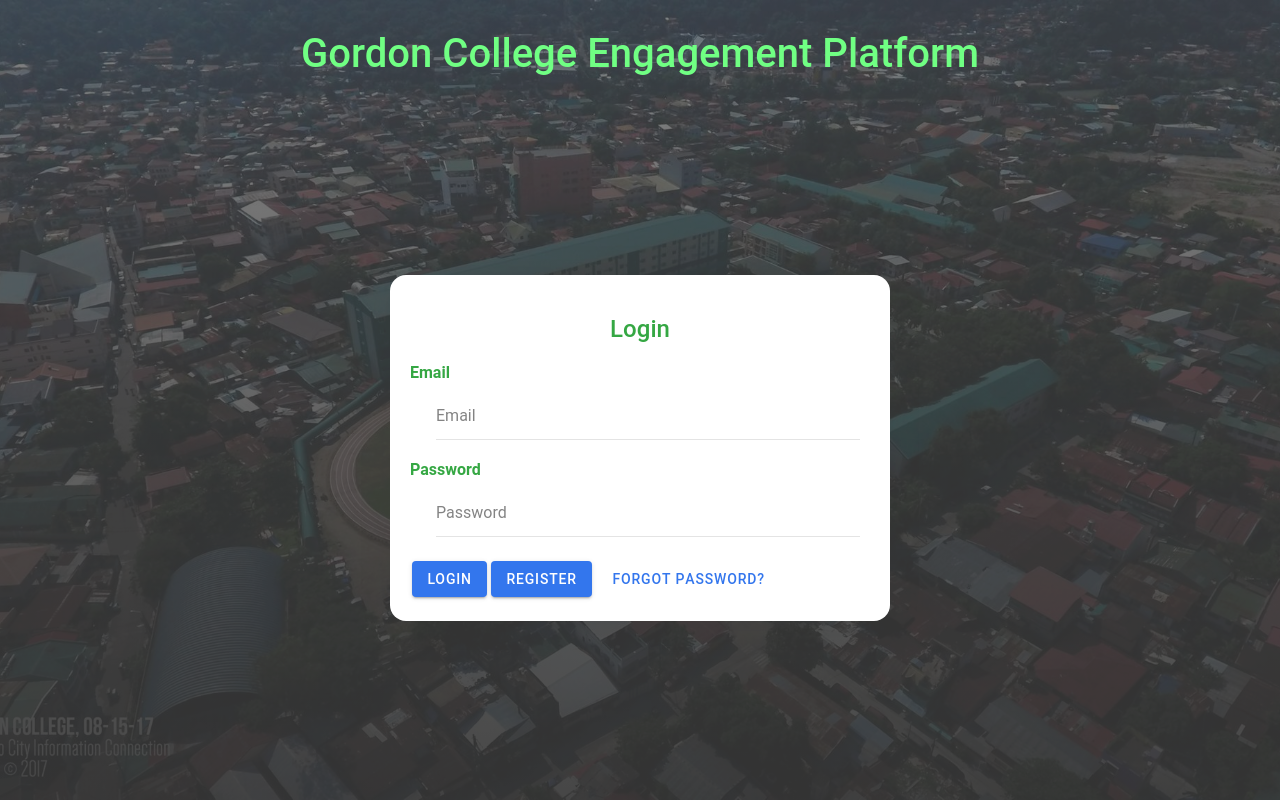
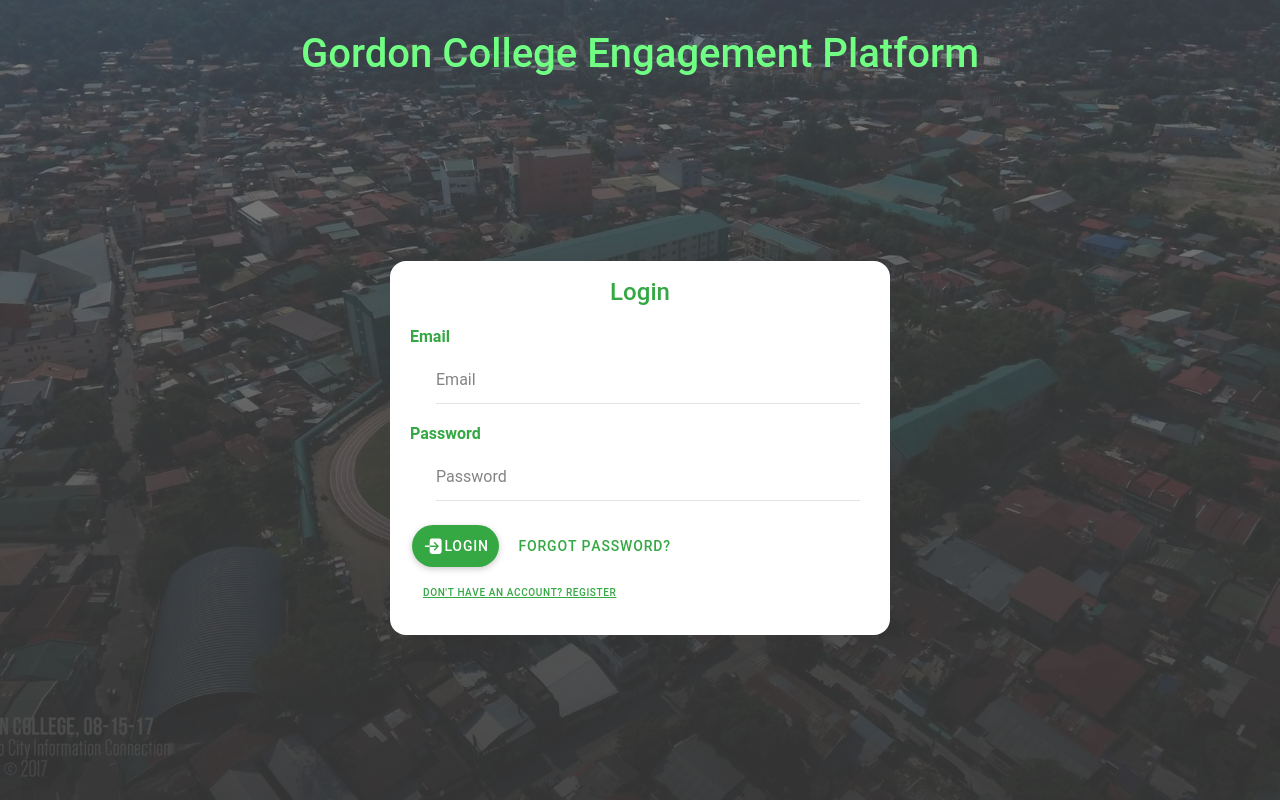
Before and after one commit to senryokuu/gcep, a React (Vite) app: page /login in a window 1280 px wide. Built offline with nearby package versions, Linux system fonts and the light colour scheme; no server answers.

Commit message:
can pick account type on register, further improvement for login and register frontend

```diff
--- a/src/App.css
+++ b/src/App.css
@@ -6,7 +6,7 @@
       --background: none;
       background:
       linear-gradient(rgba(0, 0, 0, 0.6), rgba(0, 0, 0, 0.9)),
-      url('../public/assets/birdseye.jpg') center / cover no-repeat fixed;
+      url('/assets/birdseye.jpg') center / cover no-repeat fixed;
       background-size: cover;
       background-position: bottom;
       background-repeat: no-repeat;
@@ -14,7 +14,7 @@
       opacity: 0.8;
 }
 
-ion-label {
+.logregtxt {
       font-weight: bold;
       color: var(--ion-color-gc);
 }
@@ -32,6 +32,7 @@ ion-item {
       cursor: pointer;
       transition: transform 0.2s ease, opacity 0.2s ease;
       --ripple-color: var(--ion-color-primary);
+      margin-top: -25px;
 }
 
 .back-icon:hover {
@@ -95,7 +96,39 @@ ion-tab-button ion-icon {
       text-align: center;
       font-size: 1.5rem; /* Makes the title bigger */
       color: var(--ion-color-gc);
+      margin-top: -3px;
       margin-bottom: 20px;
+}
+
+.logbtn {
+      --background: var(--ion-color-gc);
+      --padding-top: 10px;
+      --padding-bottom: 10px;
+      --box-shadow: 0 2px 6px 0 rgb(0, 0, 0, 0.25);
+}
+
+.divregbtn {
+      display: flex;
+      justify-self: flex-end;
+}
+
+.regbtn {
+      --background: var(--ion-color-gc);
+      --padding-top: 10px;
+      --padding-bottom: 10px;
+      --box-shadow: 0 2px 6px 0 rgb(0, 0, 0, 0.25);
+}
+
+.forgotbtn {
+      --color: var(--ion-color-gc);
+      --hover-color: black;
+      font-size: 14px;
+}
+
+.toregbtn {
+      color: var(--ion-color-gc);
+      font-size: 10px;
+      text-decoration: underline;
 }
 
 @media (max-width: 720px) {
--- a/src/Login.tsx
+++ b/src/Login.tsx
@@ -1,8 +1,10 @@
-import { IonLabel, IonButton, IonContent, IonHeader, IonInput, IonItem, IonPage, IonTitle, IonToast, IonToolbar } from '@ionic/react';
+import { IonLabel, IonButton, IonContent, IonHeader, IonInput, IonItem, IonPage, IonTitle, IonToast, IonToolbar, IonIcon } from '@ionic/react';
 import { loginUser, db } from './firebaseConfig';
 import { doc, getDoc } from "firebase/firestore";
+import { logIn } from "ionicons/icons";
 import { useState } from 'react';
 import { useHistory } from "react-router-dom";
+import './App.css'
 
 const Login: React.FC = () => {
   const [email, setEmail] = useState('');
@@ -31,12 +33,19 @@ const Login: React.FC = () => {
           const userData = docSnap.data();
           console.log("User type:", userData.accountType);
 
-          if (userData.accountType === "admin" || userData.accountType === "organizer") {
+          if (userData.accountType === "event organizer") {
             setToastMessage(`Welcome back, ${user.email}! (Organizer)`);
             setToastColor("success");
             setShowToast(true);
             setTimeout(() => {
-              history.push("/admin");
+              history.push("/profile");
+            }, 1500);
+          } else if (userData.accountType === "s.admin") {
+            setToastMessage(`Welcome back, ${user.email}! (Admin)`);
+            setToastColor("success");
+            setShowToast(true);
+            setTimeout(() => {
+              history.push("/profile");
             }, 1500);
           } else {
             setToastMessage(`Welcome back, ${user.email}!`);
@@ -67,28 +76,42 @@ const Login: React.FC = () => {
           <form className='loginform'>
           <h1 className='logreg_title'>Login</h1>
 
-          <IonLabel>Email</IonLabel>
+          <IonLabel className='logregtxt'>Email</IonLabel>
             <IonItem>
               <IonInput
                 placeholder="Email"
                 value={email}
                 onIonInput={(e) => setEmail(e.detail.value!)}
+                onKeyDown={(e) => {
+                  if (e.key === "Enter") {
+                    login();
+                  }
+                }}
               />
             </IonItem>
 
-            <IonLabel>Password</IonLabel>
+            <IonLabel className='logregtxt'>Password</IonLabel>
             <IonItem>
               <IonInput
                 type="password"
                 placeholder="Password"
                 value={password}
                 onIonInput={(e) => setPassword(e.detail.value!)}
+                onKeyDown={(e) => {
+                  if (e.key === "Enter") {
+                    login();
+                  }
+                }}
               />
+            </IonItem>
 
-            </IonItem>
-              <IonButton onClick={login}>Login</IonButton>
-              <IonButton routerLink='/register'>Register</IonButton>
-              <IonButton routerLink='/forgot' fill="clear" color="primary">Forgot Password?</IonButton>
+              <IonButton className="logbtn" fill="solid" shape='round' onClick={login}>
+                <IonIcon slot="icon-only" icon={logIn}></IonIcon>
+                Login
+              </IonButton>
+
+              <IonButton className ="forgotbtn" routerLink='/forgot' fill="clear">Forgot Password?</IonButton>
+              <IonButton className ="toregbtn" routerLink='/register' fill="clear">Don't have an account? Register</IonButton>
           </form>
         </div>
 
--- a/src/Register.tsx
+++ b/src/Register.tsx
@@ -3,7 +3,7 @@ import { registerUser, db } from './firebaseConfig'
 import { doc, setDoc } from "firebase/firestore";
 import { useState } from 'react';
 import { useHistory } from "react-router-dom";
-import { arrowBackOutline } from "ionicons/icons";
+import { arrowBackOutline, clipboardSharp } from "ionicons/icons";
 import './App.css'
 
 const Register: React.FC = () => {
@@ -46,11 +46,11 @@ const Register: React.FC = () => {
     }
 
     try {
-      const user = await registerUser(email, password);
+      const user = await registerUser(email, password, accountType);
       if (user) {
         await setDoc(doc(db, "users", user.uid), {
           email: email,
-          accountType: accountType, // default for now
+          accountType: accountType,
         });
 
         setToastMessage("User registered successfully! You may now log in.");
@@ -87,7 +87,7 @@ const Register: React.FC = () => {
             <h1 className='logreg_title'>Register</h1>
           </div>
 
-            <IonLabel>E-mail</IonLabel>
+            <IonLabel className='logregtxt'>E-mail</IonLabel>
             <IonItem>
               <IonInput
                 placeholder="Email"
@@ -96,7 +96,7 @@ const Register: React.FC = () => {
               />
             </IonItem>
 
-            <IonLabel>Password</IonLabel>
+            <IonLabel className='regtxt'>Password</IonLabel>
             <IonItem>
             <IonInput
               type="password"
@@ -106,7 +106,7 @@ const Register: React.FC = () => {
             />
             </IonItem>
 
-            <IonLabel>Confirm Password</IonLabel>
+            <IonLabel className='logregtxt'>Confirm Password</IonLabel>
             <IonItem>
             <IonInput
               type="password"
@@ -116,14 +116,21 @@ const Register: React.FC = () => {
             />
             </IonItem>
 
-            <IonLabel>Select Account Type</IonLabel>
+            <IonLabel className='logregtxt'>Select Account Type</IonLabel>
             <IonItem>
-              <IonSelect value={accountType} onIonChange={(e) => setAccountType(e.detail.value)}>
+              <IonSelect value={accountType} interface="popover" onIonChange={(e) => setAccountType(e.detail.value)}>
                 <IonSelectOption value="student">Student</IonSelectOption>
-                <IonSelectOption value="organizer">Event Organizer</IonSelectOption>
+                <IonSelectOption value="event organizer">Event Organizer</IonSelectOption>
               </IonSelect>
             </IonItem>
-            <IonButton onClick={register}>Register</IonButton>
+
+            <div className='divregbtn'>
+              <IonButton className="regbtn" fill="solid" shape='round' onClick={register}>
+                <IonIcon slot="icon-only" icon={clipboardSharp}></IonIcon>
+                Register
+              </IonButton>
+            </div>
+
           </form>
         </div>
 
--- a/src/firebaseConfig.ts
+++ b/src/firebaseConfig.ts
@@ -1,10 +1,8 @@
 // Import the functions you need from the SDKs you need
 import { initializeApp } from "firebase/app";
 import { getAnalytics } from "firebase/analytics";
-import { getFirestore } from "firebase/firestore";
-import { getAuth, createUserWithEmailAndPassword } from "firebase/auth";
-import { signInWithEmailAndPassword } from "firebase/auth";
-import { signOut } from "firebase/auth";
+import { getFirestore, doc, setDoc } from "firebase/firestore";
+import { getAuth, createUserWithEmailAndPassword, signInWithEmailAndPassword, signOut } from "firebase/auth";
 import { AuthCredential } from "firebase/auth/web-extension";
 // TODO: Add SDKs for Firebase products that you want to use
 // https://firebase.google.com/docs/web/setup#available-libraries
@@ -30,11 +28,22 @@ const analytics = getAnalytics(app);
 const db = getFirestore(app);
 export const auth = getAuth(app);
 
-export async function registerUser(email: string, password: string) {
+export async function registerUser(email: string, password: string, accountType: string) {
   try {
+    // create user in Firebase Authentication
     const res = await createUserWithEmailAndPassword(auth, email, password);
-    console.log("User registered:", res.user);
-    return res.user;
+    const user = res.user;
+
+    console.log("User registered:", user);
+
+    // store user data in Firestore
+    await setDoc(doc(db, "users", user.uid), {
+      email: user.email,
+      accountType: accountType,
+      createdAt: new Date(),
+    });
+
+    return user;
   } catch (error) {
     console.log("Registration error:", error);
     throw error;
```
